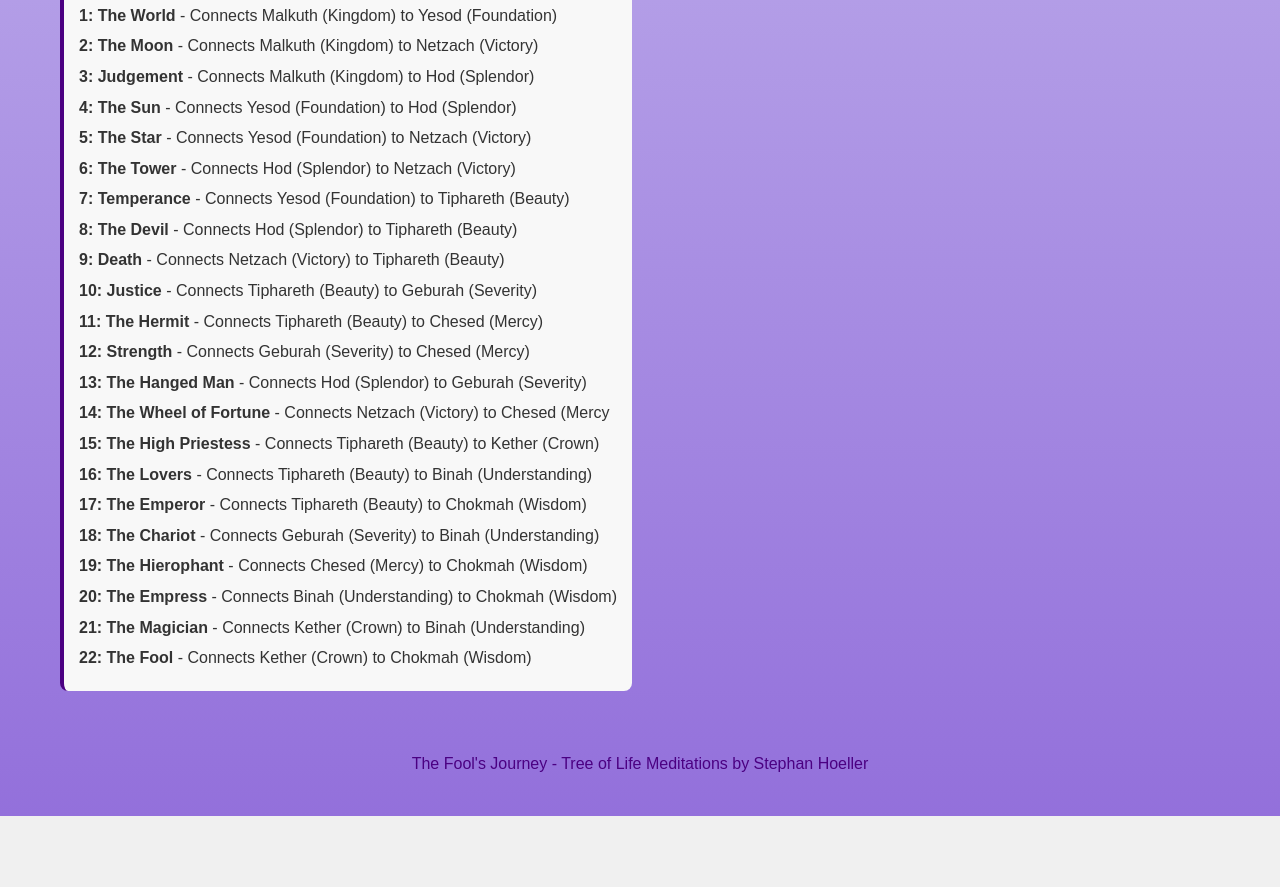
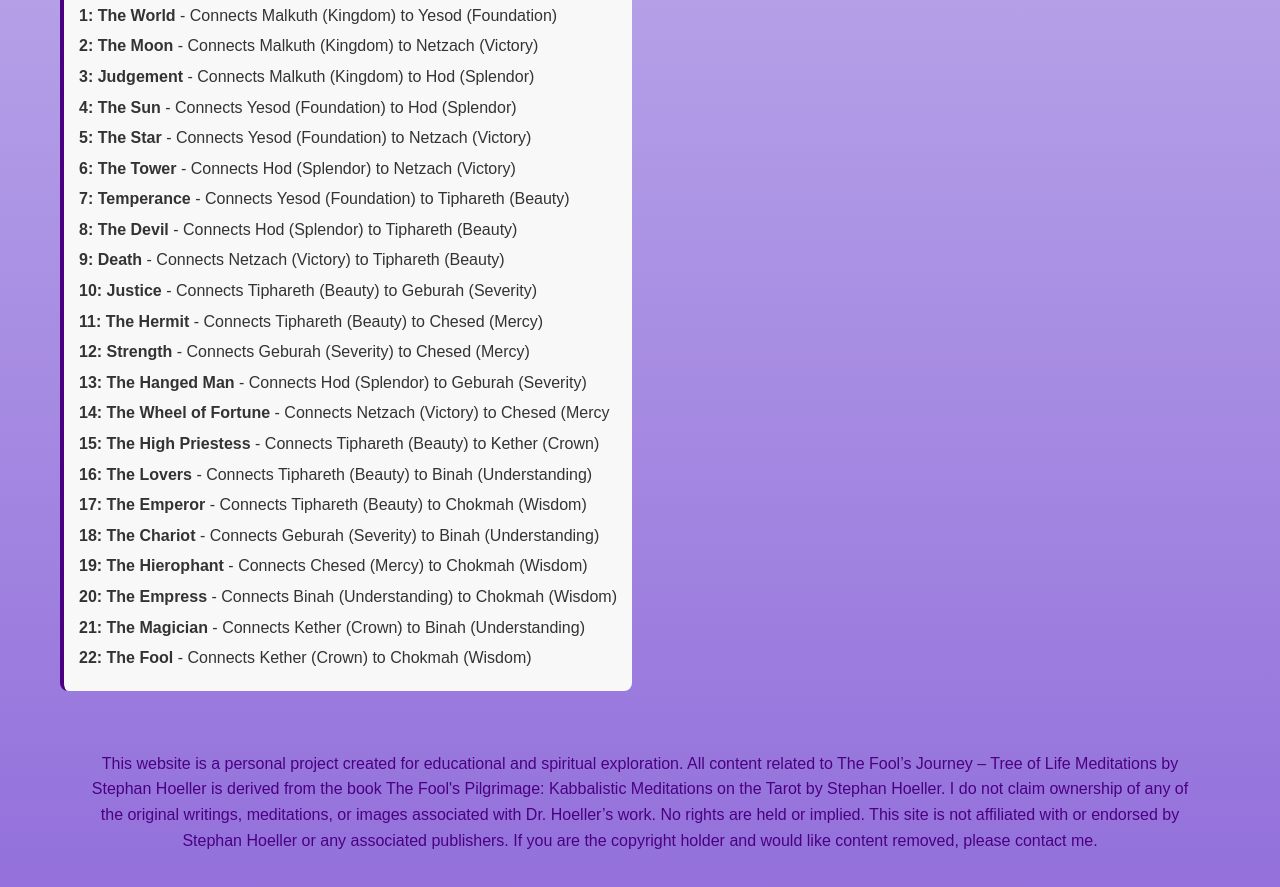
Before and after one commit to MichaelAPerry/TreeOfLifeMeditations, a plain HTML site: page index.html in a window 1280 px wide. Shown: the part 1319-2206 px from the top of the page. Before the commit the page ends 2135 px from the top, so only its background shows below. Drawn offline with Linux system fonts and the light colour scheme.

Commit message:
Update index.html

```diff
--- a/index.html
+++ b/index.html
@@ -291,7 +291,7 @@
         </main>
 
         <footer>
-            <p>The Fool's Journey - Tree of Life Meditations by Stephan Hoeller</p>
+            <p>This website is a personal project created for educational and spiritual exploration. All content related to The Fool’s Journey – Tree of Life Meditations by Stephan Hoeller is derived from the book The Fool's Pilgrimage: Kabbalistic Meditations on the Tarot by Stephan Hoeller. I do not claim ownership of any of the original writings, meditations, or images associated with Dr. Hoeller’s work. No rights are held or implied. This site is not affiliated with or endorsed by Stephan Hoeller or any associated publishers. If you are the copyright holder and would like content removed, please contact me.</p>
         </footer>
     </div>
 
```
